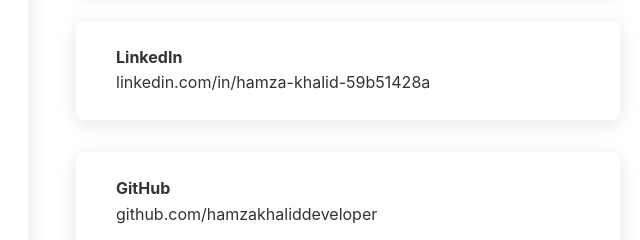
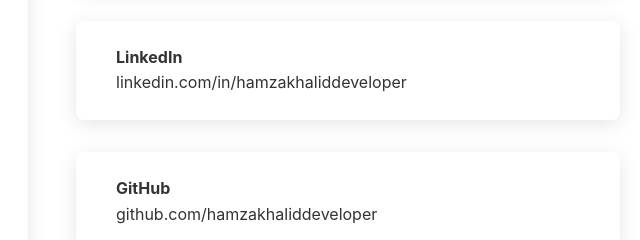
Before and after one commit to hamzakhaliddeveloper/portfolio, a plain HTML site: page index.html in a window 1280 px wide. Shown: the part 3387-3627 px from the top of the page, 588-1228 px from the left. Drawn offline with Linux system fonts and the light colour scheme; some icons are missing.

Commit message:
Updated project content: [Contact Info of LinkedIn]

```diff
--- a/index.html
+++ b/index.html
@@ -193,7 +193,7 @@
         <div>
           <h4>LinkedIn</h4>
           <a href="www.linkedin.com/in/hamzakhaliddeveloper" target="_blank">
-            <p>linkedin.com/in/hamza-khalid-59b51428a</p>
+            <p>linkedin.com/in/hamzakhaliddeveloper</p>
           </a>
         </div>
       </div>
```
